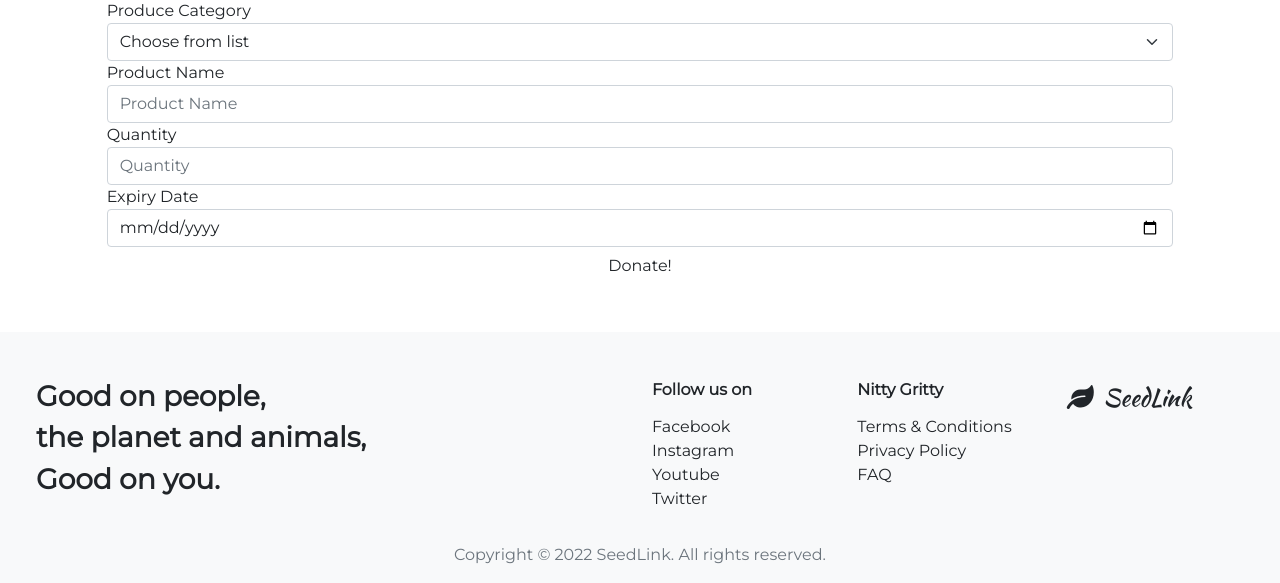
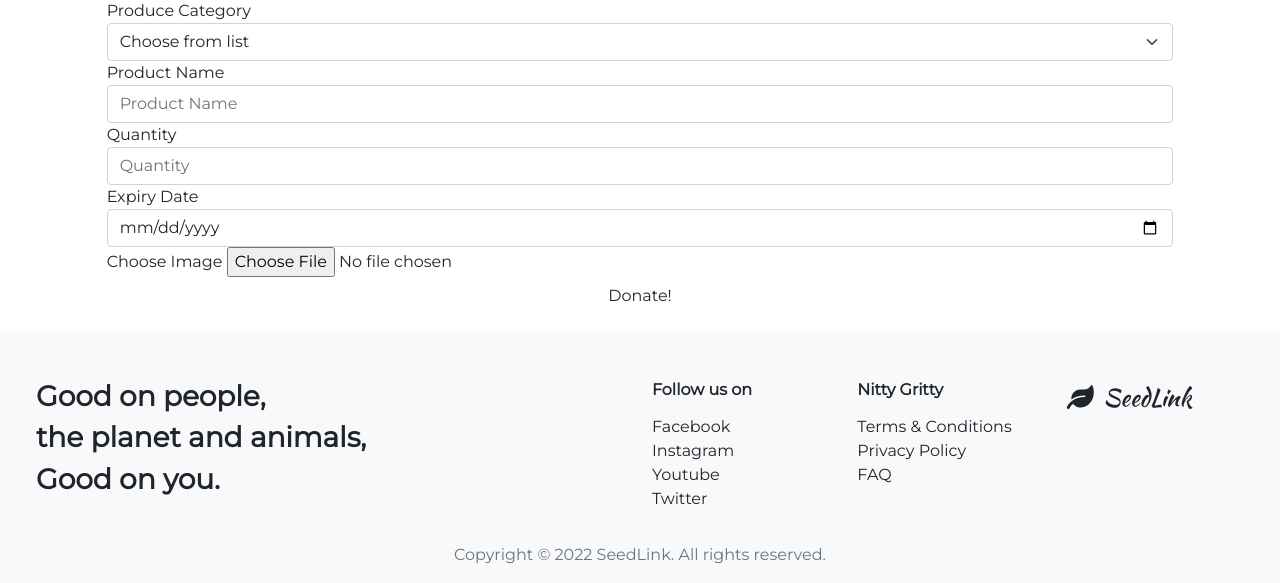
Before and after one commit to tindyc/seedlink, a Flask app: page /add_donation in a window 1280 px wide. Shown: the part 217-800 px from the top of the page. Run offline with Flask 2, Linux system fonts and the light colour scheme; data that the repository does not hold is empty; some libraries are stand-ins or nearby versions.

Commit message:
Add default produce image

```diff
--- a/templates/add_donation.html
+++ b/templates/add_donation.html
@@ -35,6 +35,11 @@
         <input type="date" class="form-control" id="expiry_date" name="expiry_date" placeholder="Expiry Date">
     </div>
 
+    <div class="form-group">
+        <label for="image">Choose Image</label>
+        <input type="file" class="form-control-file" id="image" name="image">
+    </div>
+
     <div class="row">
         <div class="col-12 text-center">
             <button type="submit" class="btn">Donate!</button>
--- a/templates/index.html
+++ b/templates/index.html
@@ -67,7 +67,7 @@
                     {% for product in products %}
                     <div class="col-md-3">
                         <div class="card mb-4">
-                            <img class="card-img-top" src="..." alt="Card image cap">
+                            <img class="card-img-top" src="static/images/default_produce_image.png"" alt="Card image cap">
                             <div class="card-body">
                                 <h5 class="card-title">{{ product.product_name }}</h5>
                                 <p class="text-muted">{{ product.product_category }}</p>
--- a/templates/marketplace.html
+++ b/templates/marketplace.html
@@ -15,7 +15,7 @@
             {% for product in products %}
             <div class="col-md-3">
                 <div class="card mb-4">
-                    <img class="card-img-top" src="..." alt="Card image cap">
+                    <img class="card-img-top" src="static/images/default_produce_image.png" alt="Card image cap">
                     <div class="card-body">
                         <h5 class="card-title">{{ product.product_name }}</h5>
                         <p class="text-muted">{{ product.product_category }}</p>
```
Also changed, not shown: static/images/default_produce_image.png (added).
